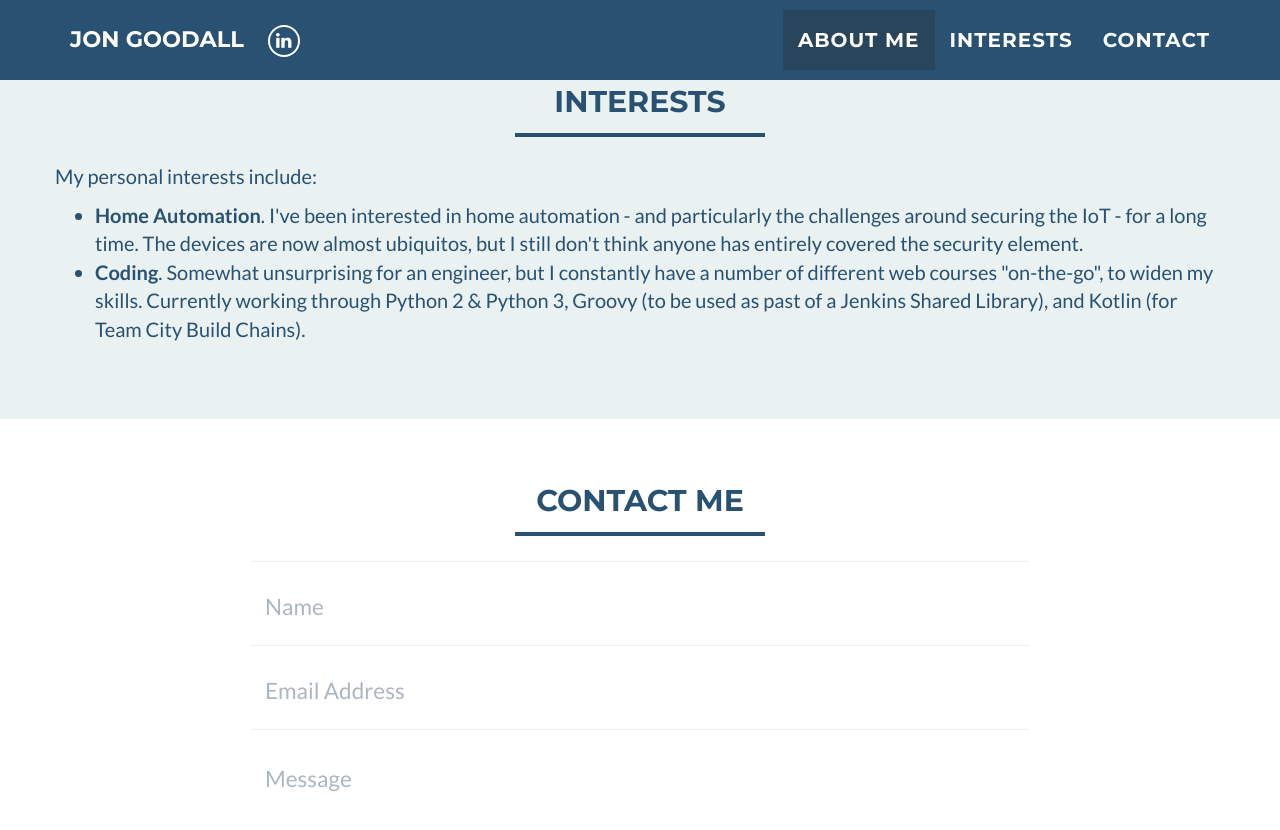
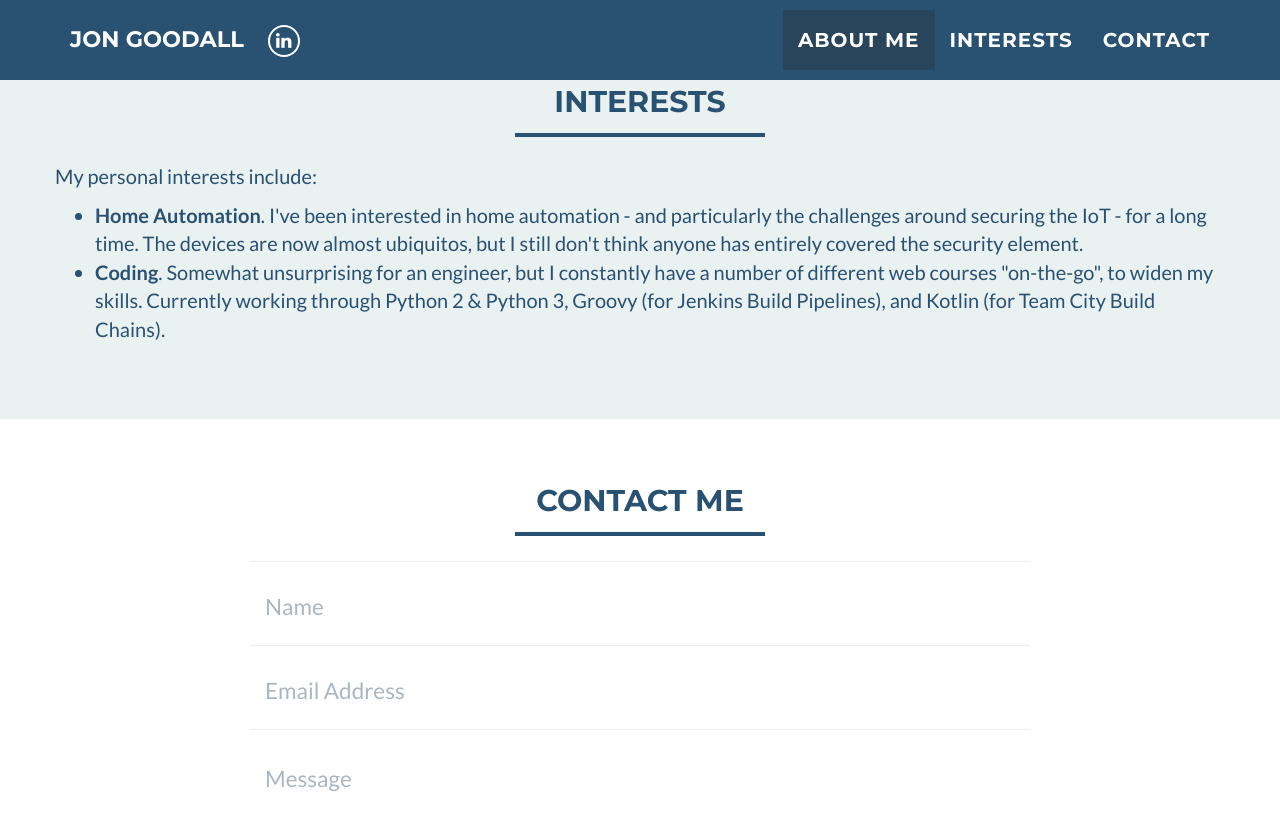
Before and after one commit to jdgoodall1/jdgoodall1.github.io, a Jekyll site: the page built from index.html, in a window 1280 px wide and 900 px high, scrolled down 1212 px. Shown: the top 830 px of the window. Built offline with Jekyll 4.4.1, drawn with Linux system fonts in a browser that asks for light colours.

Commit message:
Update interests.html

```diff
--- a/_includes/interests.html
+++ b/_includes/interests.html
@@ -16,8 +16,7 @@
                     the security element.
                 </li>
                 <li>
-                    <b>Coding</b>. Somewhat unsurprising for an engineer, but I constantly have a number of different web courses "on-the-go", to widen my skills. Currently working through Python 2 & Python 3, Groovy (to be used as past of a Jenkins Shared
-                    Library), and Kotlin (for Team City Build Chains).
+                    <b>Coding</b>. Somewhat unsurprising for an engineer, but I constantly have a number of different web courses "on-the-go", to widen my skills. Currently working through Python 2 & Python 3, Groovy (for Jenkins Build Pipelines), and Kotlin (for Team City Build Chains).
                 </li>
             </ul>
         </div>
```
